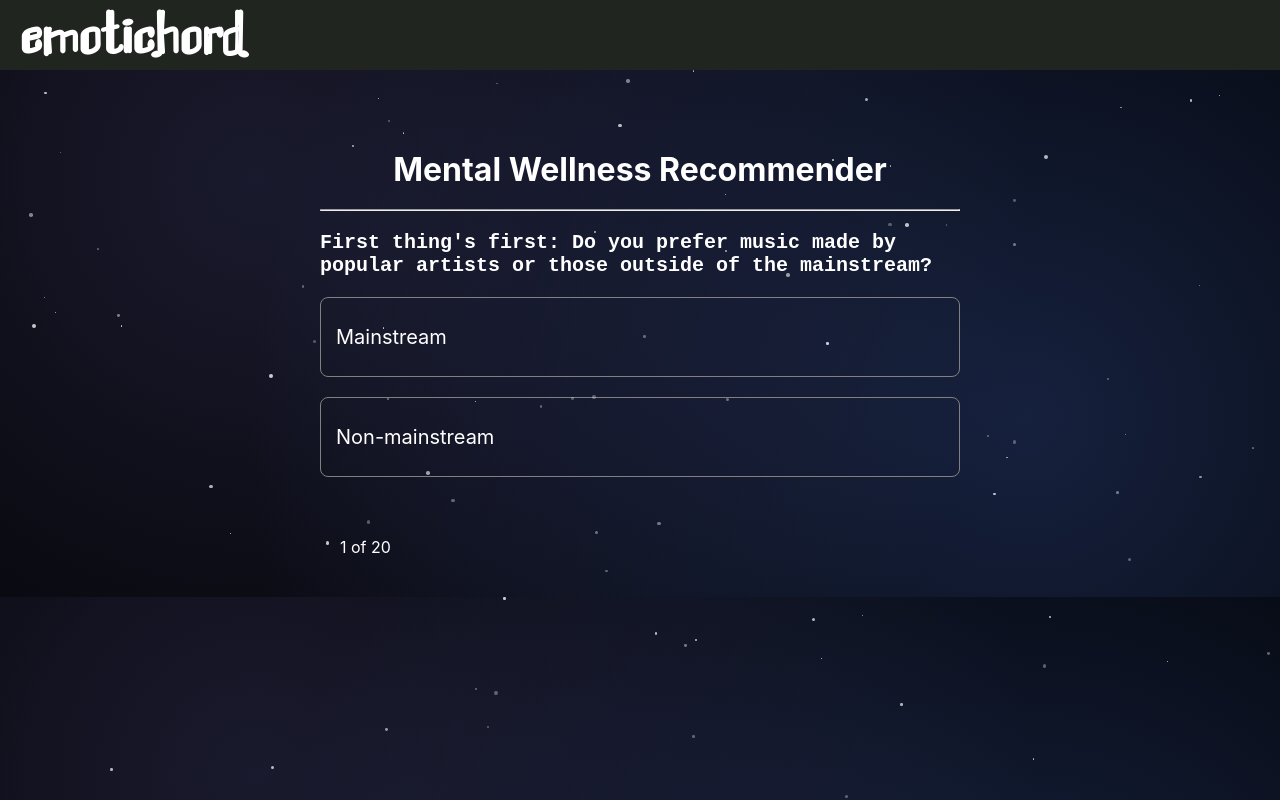
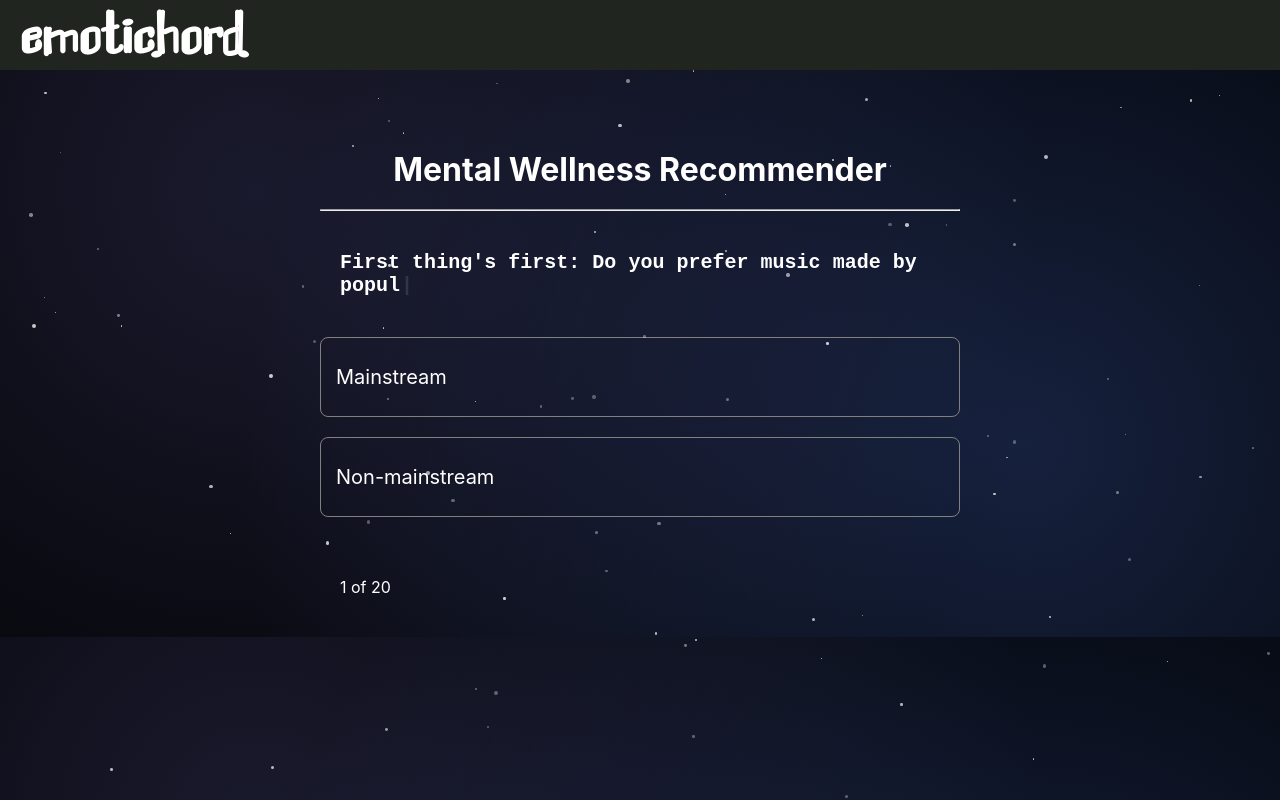
Before and after one commit to kennyl5304/Emotichord, a React (Create React App) app: page / in a window 1280 px wide. Both pictures are taken after a click on the button "Begin". Built offline with nearby package versions, Linux system fonts and the light colour scheme.

Commit message:
added typewriter

```diff
--- a/package.json
+++ b/package.json
@@ -10,10 +10,12 @@
     "react": "^19.2.4",
     "react-dom": "^19.2.4",
     "react-scripts": "5.0.1",
+    "react-simple-typewriter": "^5.0.1",
+    "typewriter-effect": "^2.22.0",
     "web-vitals": "^2.1.4"
   },
   "scripts": {
-    "predeploy":"npm run build",
+    "predeploy": "npm run build",
     "deploy": "gh-pages -d build",
     "start": "react-scripts start",
     "build": "react-scripts build",
@@ -41,6 +43,6 @@
   "devDependencies": {
     "gh-pages": "^6.3.0"
   },
-  "homepage":"http://kennyl5304.github.io/Emotichord",
+  "homepage": "http://kennyl5304.github.io/Emotichord",
   "proxy": "http://localhost:3000"
 }
--- a/src/Quiz.js
+++ b/src/Quiz.js
@@ -3,6 +3,7 @@ import Question from './Components/Question';
 import Options from './Components/Options';
 import Results from './Components/Results';
 import { data } from './Components/Data';
+import Typewriter from 'typewriter-effect';
 import happy from './Assets/emotichord.mp3';
 import sad from './Assets/big dasf.mp3';
 import bgm from './Assets/underdogs.mp3';
@@ -102,12 +103,18 @@ const Quiz = () => {
                     <h1>Mental Wellness Recommender</h1>
                     <hr/>
                     <h2>
-                        {questions.question.split("<br/>").map((line, i) => (
-                            <span key={i}>
-                            {line}
-                            <br />
-                            </span>
-                        ))}
+                        <Typewriter
+                            key={questions.question}
+                            options={{delay:35}}
+                            onInit={(typewriter) => {
+                                typewriter
+                                    .typeString(questions.question)
+                                    .callFunction(() => {
+                                        typewriter.stop();
+                                    })
+                                    .start();
+                            }}
+                        />
                     </h2>
 
                     <ul>
@@ -130,6 +137,14 @@ const Quiz = () => {
                     <h1>Mental Wellness Recommender</h1>
                     <hr/>
                     <h2>{questions.question}</h2>
+                    {questions.question.split("<br/>").map((line, i) => (
+                            <span key={i}>
+                                <Typewriter
+                                    options={{strings:[line],autoStart:true,loop:false,delay:50,deleteSpeed:0}}
+                                />
+                            <br />
+                            </span>
+                        ))}
 
                     <ul>
                         {questions.options.map((option, index) => (
```
Also changed, not shown: 1 other file (tests, documents, lock files or other folders).
